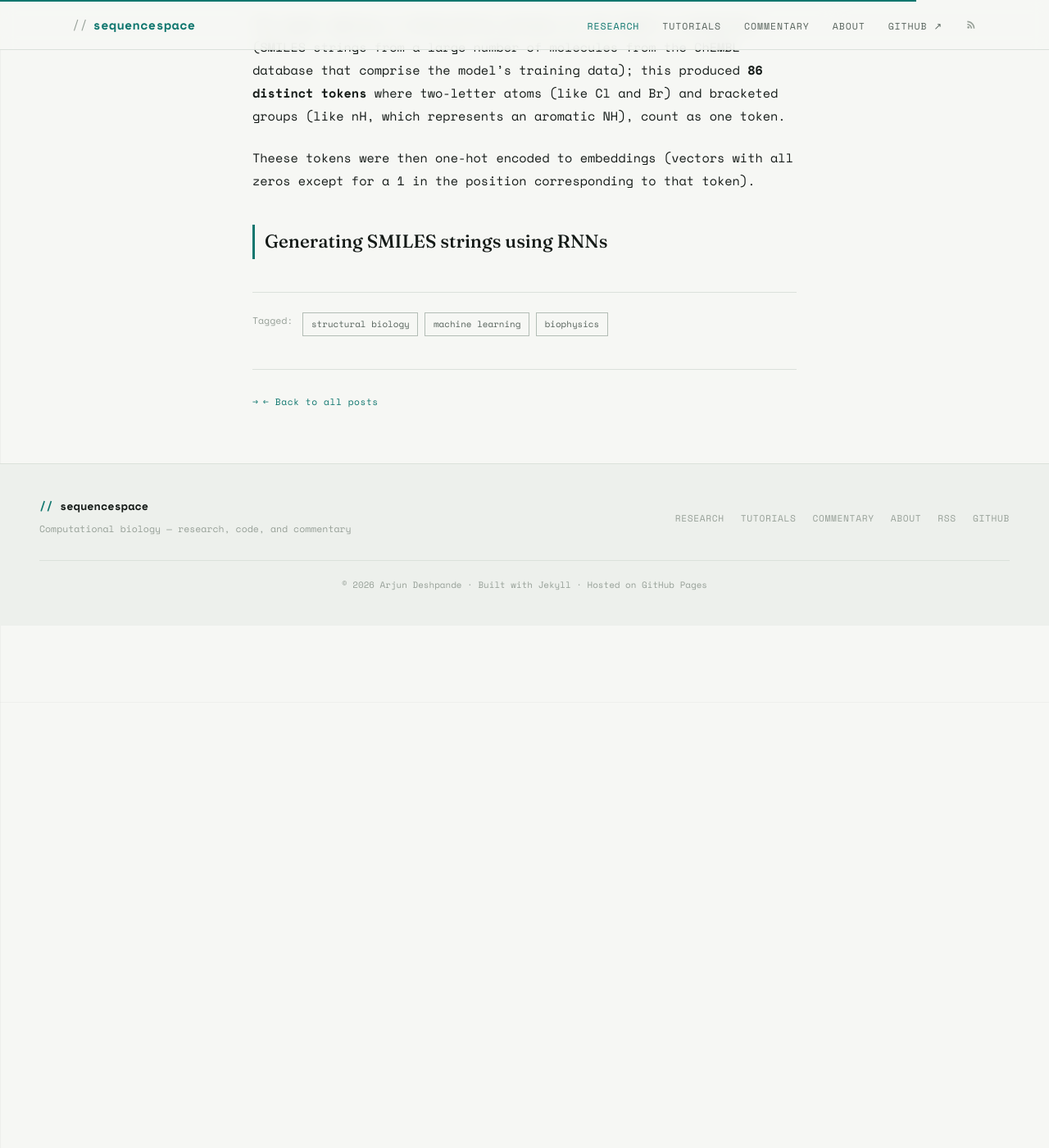
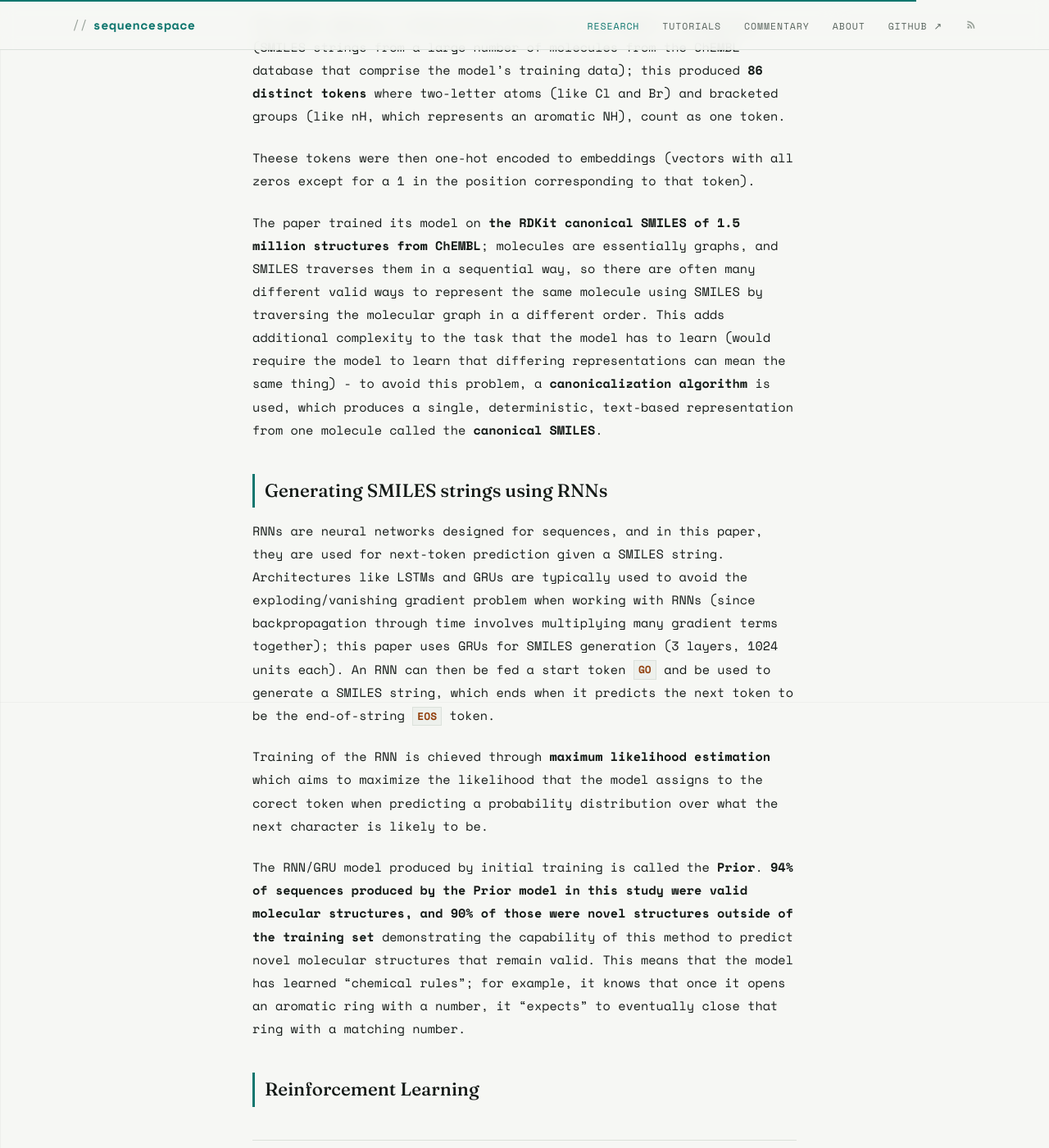
Before and after one commit to arjundeshx/sequencespace, a Jekyll site: the page built from _posts/2023-06-20-machine-learning-for-de-novo-design-1.md, in a window 1280 px wide and 1400 px high, scrolled down 2743 px. Shown: the whole window at 82% size. Built offline with Jekyll 4.4.1, drawn with Linux system fonts in a browser that asks for light colours; before the commit the page ends 3506 px from its top, so only the background shows below that; some of the changed text lies outside the part shown.

Commit message:
Update 2023-06-20-machine-learning-for-de-novo-design-1.md

```diff
--- a/_posts/2023-06-20-machine-learning-for-de-novo-design-1.md
+++ b/_posts/2023-06-20-machine-learning-for-de-novo-design-1.md
@@ -22,9 +22,9 @@ Olivecrona et. al's paper outlines three historical approaches to this problem:
 ## Olivecrona et. al's Approach
 Olivecrona et. al's work proposed a fourth approach: they used a recurrent neural network (RNN) for generation of molecules through SMILES strings, and fine tuned pre-trained RNNs using reinforcement learning motivated by similar work in other fields.
 
-## Background: SMILES, RNNs and Reinforcement Learning
+## SMILES, RNNs and Reinforcement Learning
 ## SMILES and Embedding Molecules
-**SMILES** (short for **s**implified **m**olecular **i**nput **l**ine **e**ntry **s**ystem) strings are a text-based representation of molecular structure; for example, the structure of tyrosine, pictured below, would be expressed with the formula **`N[C@@H](CC1=CC=C(O)C=C1)C(O)=O`** in canonical SMILES.
+**SMILES** (short for **s**implified **m**olecular **i**nput **l**ine **e**ntry **s**ystem) strings are a text-based representation of molecular structure; for example, the structure of tyrosine, pictured below, would be expressed with the text **`N[C@@H](CC1=CC=C(O)C=C1)C(O)=O`** in canonical SMILES.
 
 ![tyrosine_image]({{ '/assets/tyrosine.png' | prepend: site.baseurl }})
 
@@ -34,4 +34,13 @@ The paper employs a tokenization process on the model's vocabulary (SMILES strin
 
 Theese tokens were then one-hot encoded to embeddings (vectors with all zeros except for a 1 in the position corresponding to that token).
 
+The paper trained its model on **the RDKit canonical SMILES of 1.5 million structures from ChEMBL**; molecules are essentially graphs, and SMILES traverses them in a sequential way, so there are often many different valid ways to represent the same molecule using SMILES by traversing the molecular graph in a different order. This adds additional complexity to the task that the model has to learn (would require the model to learn that differing representations can mean the same thing) - to avoid this problem, a **canonicalization algorithm** is used, which produces a single, deterministic, text-based representation from one molecule called the **canonical SMILES**.
+
 ## Generating SMILES strings using RNNs
+RNNs are neural networks designed for sequences, and in this paper, they are used for next-token prediction given a SMILES string. Architectures like LSTMs and GRUs are typically used to avoid the exploding/vanishing gradient problem when working with RNNs (since backpropagation through time involves multiplying many gradient terms together); this paper uses GRUs for SMILES generation (3 layers, 1024 units each). An RNN can then be fed a start token **`GO`** and be used to generate a SMILES string, which ends when it predicts the next token to be the end-of-string **`EOS`** token.
+
+Training of the RNN is chieved through **maximum likelihood estimation** which aims to maximize the likelihood that the model assigns to the corect token when predicting a probability distribution over what the next character is likely to be.
+
+The RNN/GRU model produced by initial training is called the **Prior**. **94% of sequences produced by the Prior model in this study were valid molecular structures, and 90% of those were novel structures outside of the training set** demonstrating the capability of this method to predict novel molecular structures that remain valid. This means that the model has learned "chemical rules"; for example, it knows that once it opens an aromatic ring with a number, it "expects" to eventually close that ring with a matching number.
+
+## Reinforcement Learning
```
